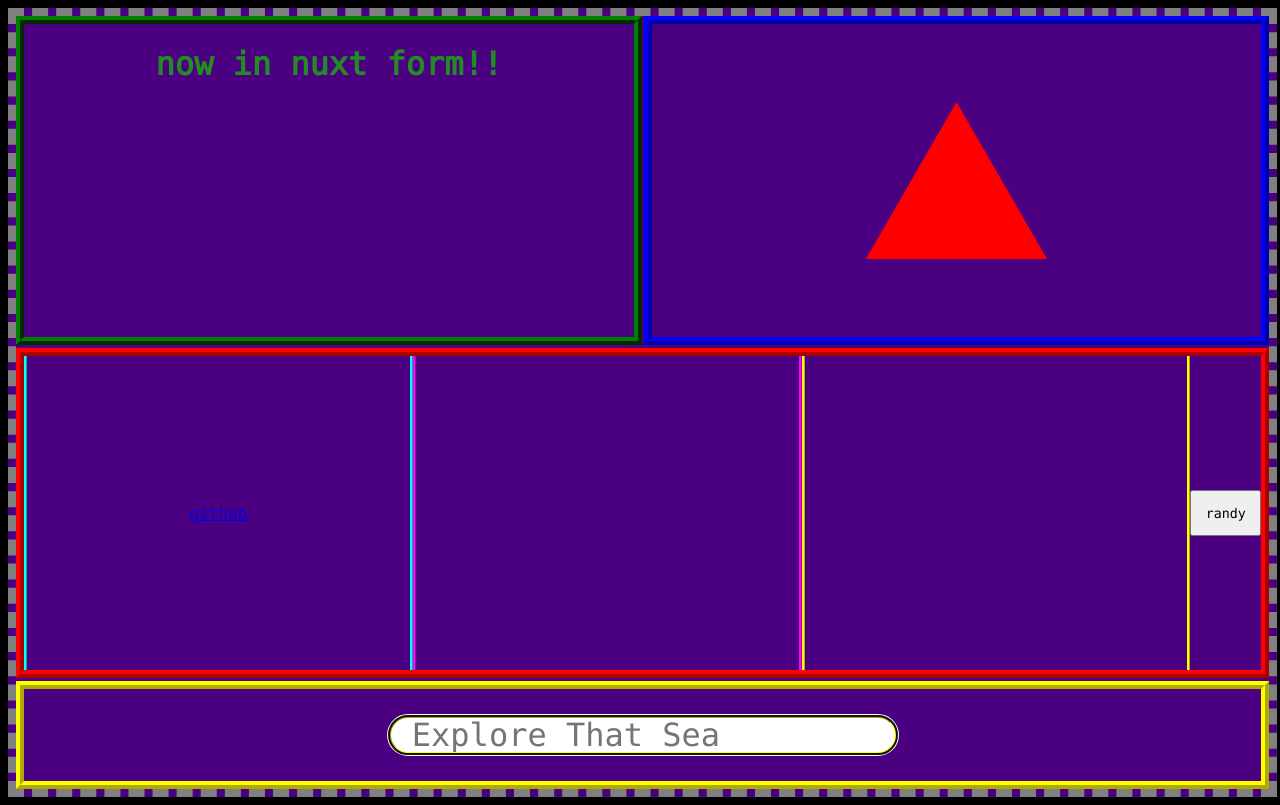
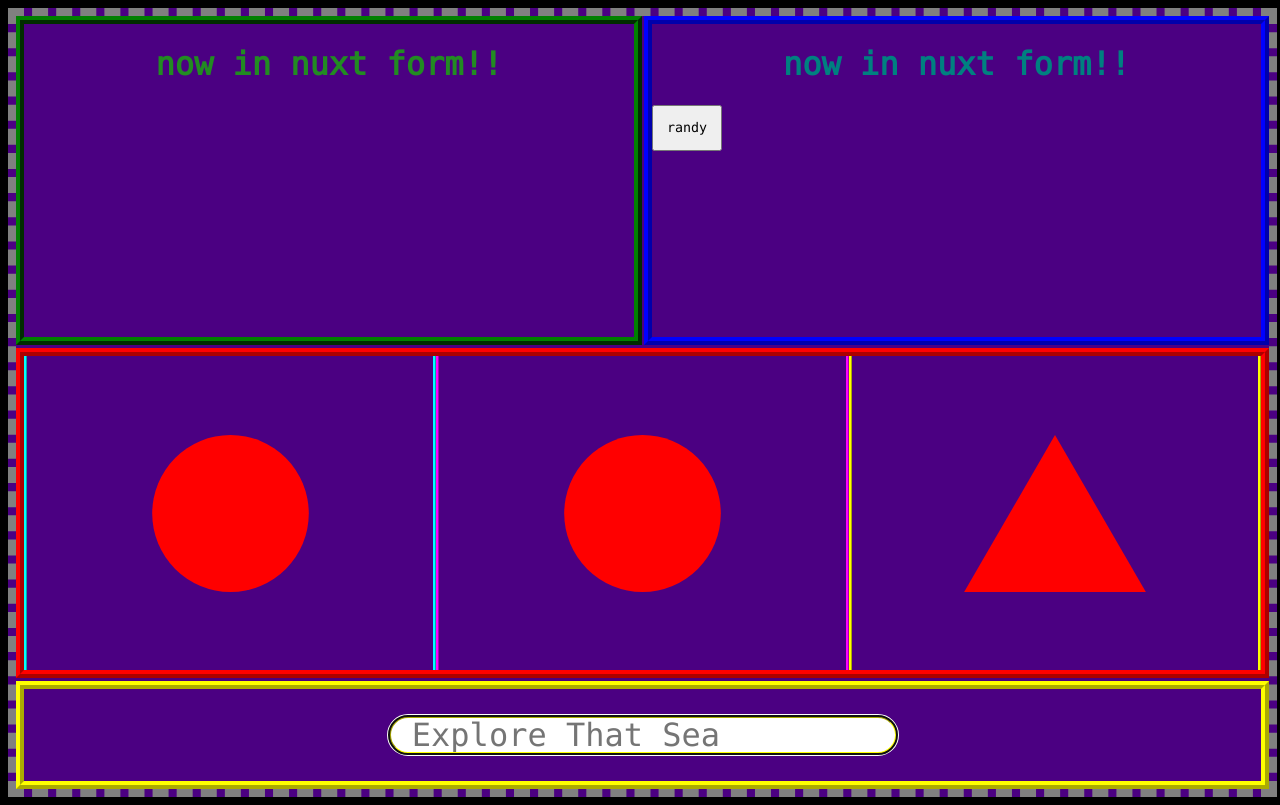
Before and after one commit to redlink2/redlink2.com, a Nuxt app: page / in a window 1280 px wide. Built offline with nearby package versions, Linux system fonts and the light colour scheme.

Commit message:
created shaper for generating shapes, randbutt for the rando button. using shaper in the #flexy #belly for shapes, that i will connect links and <a> to.

```diff
--- a/components/links.vue
+++ b/components/links.vue
@@ -1,18 +1,21 @@
 <template>
 	<div id="flexy">
 		<div class="links" id="left">
-			<a class="li" href=""></a>
+			<!-- <a class="li" href=""></a> -->
+			<Shaper/>
 		</div>
 		<div class="links" id="center">
-			<a class="li" href=""></a>
+			<!-- <a class="li" href=""></a> -->
+			<Shaper/>
 		</div>
 		<div class="links" id="right">
-			<a class="li" href=""></a>
+			<!-- <a class="li" href=""></a> -->
+			<Shaper/>
 		</div>
-		<button
+		<!-- <button
 			v-on:click="linkr"
 			id="button">randy
-		</button>
+		</button> -->
 	</div>
 </template>
 
@@ -21,8 +24,8 @@
 // but maybe play around with swapping props live with a button like this?
 export default {
 	mounted() {
-		const randy = Math.floor(Math.random() * this.links.length);
-		document.querySelector('#left').innerHTML = `<a href="` + this.links[randy] + `">` + this.text[randy] + `</a>`
+		// const randy = Math.floor(Math.random() * this.links.length);
+		// document.querySelector('#left').innerHTML = `<a href="` + this.links[randy] + `">` + this.text[randy] + `</a>`
 	},
 	methods: {
 		linkr() {
--- /dev/null
+++ b/components/randbutt.vue
@@ -0,0 +1,47 @@
+<template>
+    <button
+        v-on:click="linkr"
+        id="button">randy
+    </button>
+</template>
+
+<script>
+export default {
+	mounted() {
+		// const randy = Math.floor(Math.random() * this.links.length);
+		// document.querySelector('#left').innerHTML = `<a href="` + this.links[randy] + `">` + this.text[randy] + `</a>`
+	},
+	methods: {
+		linkr() {
+			const randy = Math.floor(Math.random() * this.links.length);
+			document.querySelector('#left').innerHTML = `<a href="` + this.links[randy] + `">` + this.text[randy] + `</a>`
+		}
+	},
+	data() {
+		return {
+			links: [
+				'https://github.com',
+				'https://app.astralapp.com/dashboard',
+				'https://codecademy.com/learn'
+			],
+			text: [
+				'github',
+				'astral',
+				'codecademy'
+			]
+		}
+	}
+}
+</script>
+
+
+<style>
+#button {
+	display: flex;
+	justify-content: center;
+	align-items: center;
+	padding: 1em;
+	width: auto;
+	height: auto;
+}
+</style>
--- a/components/righty.vue
+++ b/components/righty.vue
@@ -4,27 +4,21 @@
 		<polygon points="200,10 300,250 50,250" id="poly"/>
 		<polygon points="200,100 250,200 150,200" id="poly"/>
 	</svg> -->
-	<div id="bound">
-		<img :src="require(`~/assets/${img}.svg`)" id="fit"/>
+	<!-- <Shaper/> -->
+	<div>
+		<h1 id="fill">{{selection}}</h1>
+		<Randbutt/>
 	</div>
 </template>
 
 <script>
 export default {
 	mounted() {
-		// const randy = Math.floor(Math.random() * this.greets.length);
-		// document.querySelector('#rightarm').innerHTML = `<h1>` + this.greets[randy] + `</h1>`;
-		const rando = Math.floor(Math.random() * this.imgs.length)
-		this.img = this.imgs[rando]
+		const randy = Math.floor(Math.random() * this.greets.length);
+		document.querySelector('#fill').innerHTML = this.greets[randy];
 	},
 	data() {
 		return {
-			imgs: [
-				'circle',
-				'square',
-				'tri'
-			],
-			img: 'square',
 			greets: [
 				'nice day today',
 				'drink some water',
@@ -44,19 +38,4 @@ export default {
 	color: teal;
 	border-color: blue;
 }
-#bound {
-	height: 100%;
-	width: 100%;
-	display: flex;
-	flex-direction: row;
-	align-items: center;
-	justify-content: center;
-}
-#fit {
-	display: flex;
-	width: 50%;
-	height: 50%;
-	/* filter: hue-rotate(230deg); */
-}
-/* probably randomize rotation and make it so that theres an offset between sections of the belly flexy */
 </style>
--- /dev/null
+++ b/components/shaper.vue
@@ -0,0 +1,44 @@
+<template>
+	<div id="bound">
+		<img :src="require(`~/assets/${img}.svg`)" id="fit"/>
+	</div>
+</template>
+
+<script>
+export default {
+	mounted() {
+		// const randy = Math.floor(Math.random() * this.greets.length);
+		// document.querySelector('#rightarm').innerHTML = `<h1>` + this.greets[randy] + `</h1>`;
+		const rando = Math.floor(Math.random() * this.imgs.length)
+		this.img = this.imgs[rando]
+	},
+	data() {
+		return {
+			imgs: [
+				'circle',
+				'square',
+				'tri'
+			],
+			img: 'square',
+		}
+	}
+}
+</script>
+
+<style>
+#bound {
+	height: 100%;
+	width: 100%;
+	display: flex;
+	flex-direction: row;
+	align-items: center;
+	justify-content: center;
+}
+#fit {
+	display: flex;
+	width: 50%;
+	height: 50%;
+	/* filter: hue-rotate(230deg); */
+}
+/* probably randomize rotation and make it so that theres an offset between sections of the belly flexy */
+</style>
```
